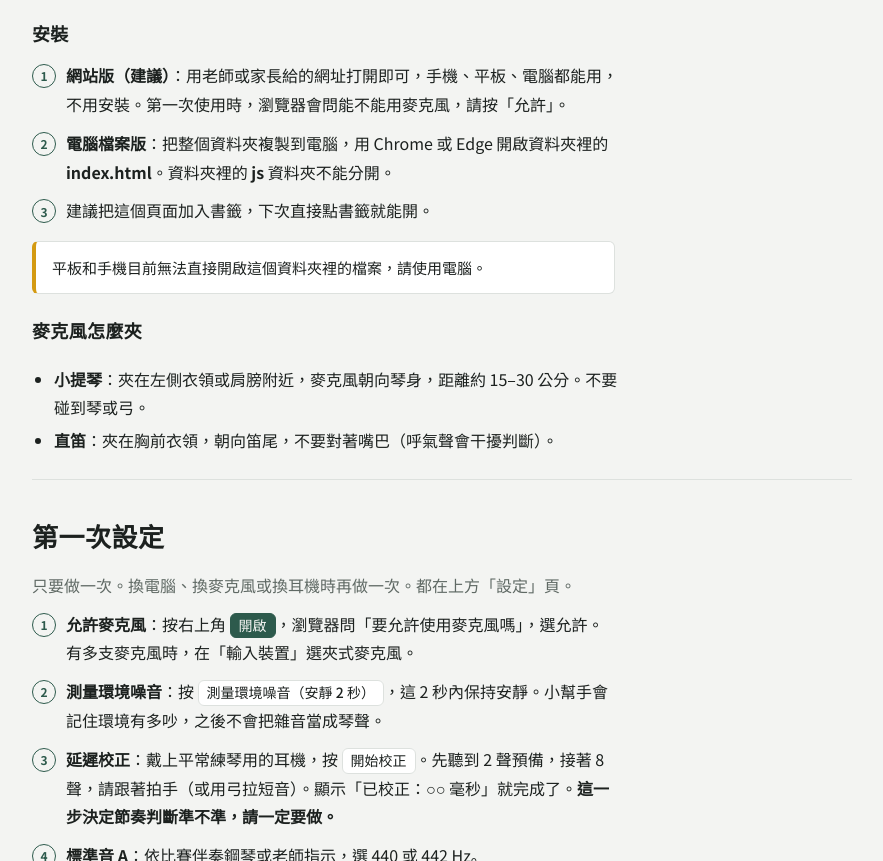
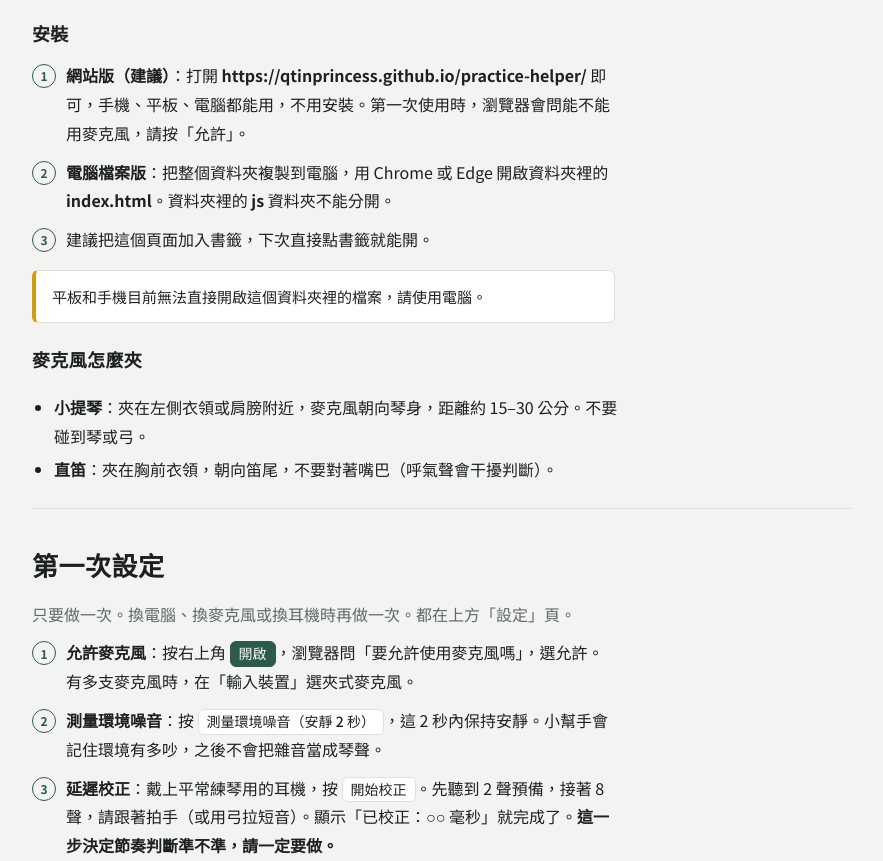
Before and after one commit to qtinprincess/practice-helper, a plain HTML site: page guide.html in a window 1280 px wide. Shown: the part 1667-2528 px from the top of the page, without its empty margins (332-1215 px from the left). Drawn offline with Linux system fonts and the light colour scheme.

Commit message:
說明書加上網站網址
Co-Authored-By: Claude Opus 5.5 <noreply@anthropic.com>

```diff
--- a/guide.html
+++ b/guide.html
@@ -185,7 +185,7 @@ footer{margin-top:48px;font-size:13px;color:var(--muted)}
   </ul>
   <h3>安裝</h3>
   <ol class="steps">
-    <li><b>網站版（建議）</b>：用老師或家長給的網址打開即可，手機、平板、電腦都能用，不用安裝。第一次使用時，瀏覽器會問能不能用麥克風，請按「允許」。</li>
+    <li><b>網站版（建議）</b>：打開 <b>https://qtinprincess.github.io/practice-helper/</b> 即可，手機、平板、電腦都能用，不用安裝。第一次使用時，瀏覽器會問能不能用麥克風，請按「允許」。</li>
     <li><b>電腦檔案版</b>：把整個資料夾複製到電腦，用 Chrome 或 Edge 開啟資料夾裡的 <b>index.html</b>。資料夾裡的 <b>js</b> 資料夾不能分開。</li>
     <li>建議把這個頁面加入書籤，下次直接點書籤就能開。</li>
   </ol>
```
